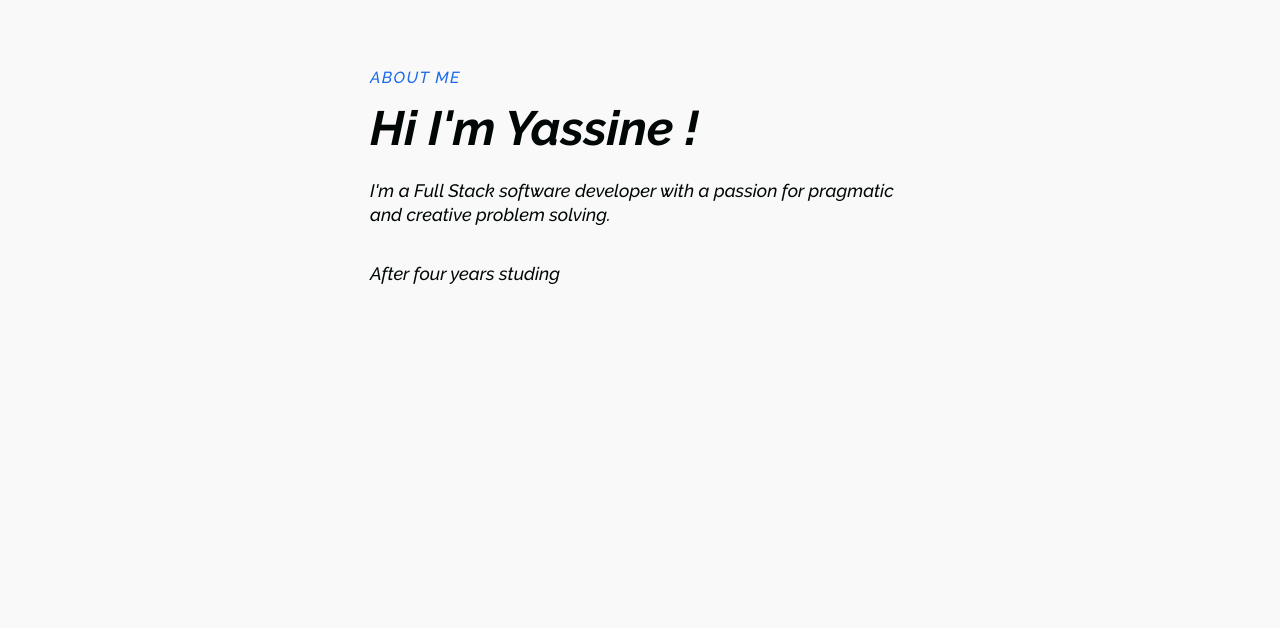
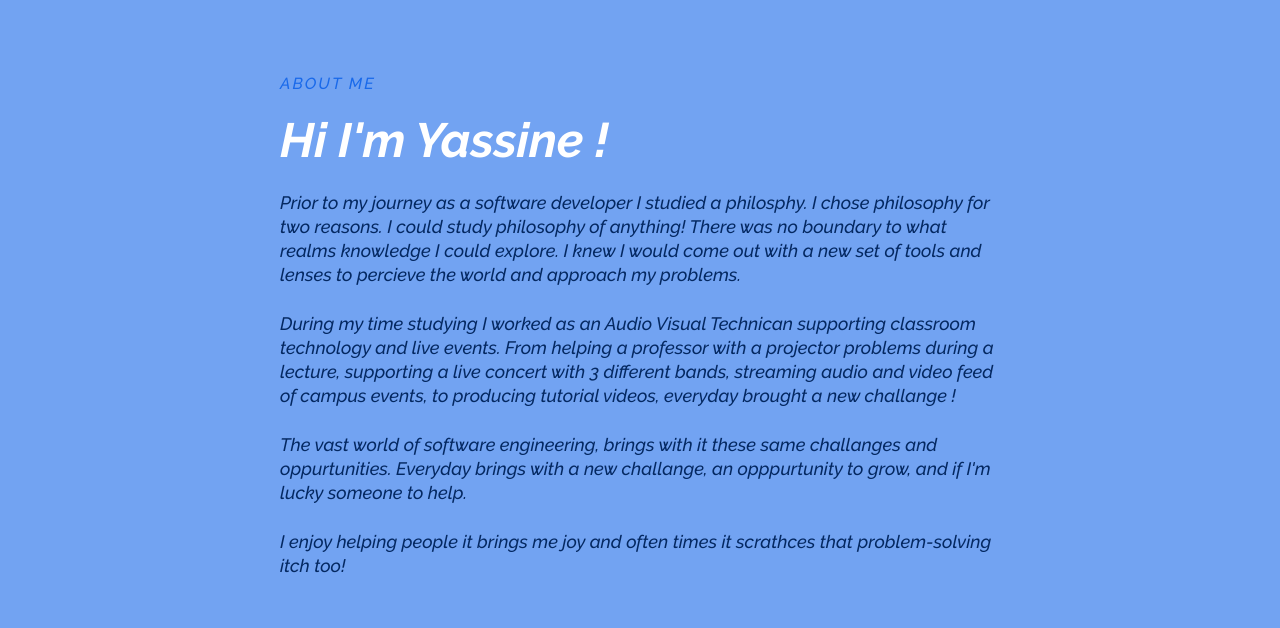
Before and after one commit to yamodah/Portfolio_Site, a React (Create React App) app: page / in a window 1280 px wide. Shown: the part 838-1466 px from the top of the page. Built offline with nearby package versions, Linux system fonts and the light colour scheme; a web font is replaced by a local one.

Commit message:
added 4th description and filled out data changed styles also

```diff
--- a/src/components/InfoElement/Data.js
+++ b/src/components/InfoElement/Data.js
@@ -1,14 +1,14 @@
 export const homeObj = {
-    id:"about",
-    lightBg:true,
-    lightText:false,
-    lightTextDesc:true,
-    topLine:"About Me",
-    headline:"Hi I'm Yassine !",
-    description:"I'm a Full Stack software developer with a passion for pragmatic \n and creative problem solving.",
-    description2:"After four years studing ",
-    description3:"",
-    alt:"Me",
-    dark:true,
-    darkText:true,
-}
+  id: "about",
+  lightBg: true,
+  lightText: true,
+  topLine: "About Me",
+  headline: "Hi I'm Yassine !",
+  description:
+    "Prior to my journey as a software developer I studied a philosphy. I chose philosophy for two reasons. I could study philosophy of anything! There was no boundary to what realms knowledge I could explore. I knew I would come out with a new set of tools and lenses to percieve the world and approach my problems.",
+  description2: "During my time studying I worked as an Audio Visual Technican supporting classroom technology and live events. From helping a professor with a projector problems during a lecture, supporting a live concert with 3 different bands, streaming audio and video feed of campus events, to producing tutorial videos, everyday brought a new challange !",
+  description4: "I enjoy helping people it brings me joy and often times it scrathces that problem-solving itch too! ",
+  description3:"The vast world of software engineering, brings with it these same challanges and oppurtunities. Everyday brings with a new challange, an opppurtunity to grow, and if I'm lucky someone to help.",
+  alt: "Me",
+  darkText: true,
+};
--- a/src/components/InfoElement/InfoElements.js
+++ b/src/components/InfoElement/InfoElements.js
@@ -2,7 +2,7 @@ import styled from "styled-components";
 
 export const InfoContainer =styled.div`
 color:#fff;
-background: ${({lightBg})=>(lightBg ? "#f9f9f9": "#010606")};
+background: ${({lightBg})=>(lightBg ? "rgba(25, 105, 234, 0.61)": "#010606")};
 
 @media screeen and (max-width: 768px){
     padding: 100px 0;
@@ -11,7 +11,7 @@ background: ${({lightBg})=>(lightBg ? "#f9f9f9": "#010606")};
 export const InfoWrapper = styled.div`
 display:flex;
 z-index:1;
-height:860px;
+height:775px;
 max-width:1100px;
 margin-right:auto;
 margin-left:auto;
@@ -34,16 +34,16 @@ margin-bottom:15px;
 padding:0 15px;
 `
 export const TextWrapper = styled.div`
-max-width:540px;
+max-width:720px;
 padding-top:0;
 padding-bottom:60px;
 `
 export const TopLine = styled.p`
 color:#1969EA;
-fonst-size:16px;
-line-height:16px;
+fonst-size:24px;
+line-height:28px;
 font-weight:700px;
-letter-spacing:1.4px;
+letter-spacing:2px;
 text-transform:uppercase;
 margin-bottom:16px;
 `
@@ -53,18 +53,19 @@ margin-bottom:24px;
 font-size:48px;
 line-height:1.1;
 font-weight: 600;
-color:${({lightText})=>(lightText ? "#f7f8f8":"#010606")};
+color:${({lightText})=>(lightText ? "#fff":"#010606")};
 
 @media screen and (max-width:480px){
     font-size:32px;
 }
 `
 export const Subtitle = styled.p`
-max-width:440opx;
-margin-bottom:35px;
+text-align:start;
+width:100%;
+margin-bottom:25px;
 font-size:18px;
 line-height:24px;
-color:${({darkText})=>(darkText?"#010606":"#fff")}
+color:${({darkText})=>(darkText?"#042861":"#fff")}
 `
 
 export const ImgWrap = styled.div`
@@ -78,3 +79,14 @@ margin:100px 0 10px 0;
 padding-right:0;
 border-radius:50px;
 `
+
+export const WhiteLine = styled.hr`
+    width: 35%;
+    margin-top:-10px;
+    margin-left: auto;
+    margin-right: auto;
+    background:white;
+    margin-bottom:1rem;
+    border: 4px solid #fff;
+    border-radius:15px;
+`
--- a/src/components/InfoElement/index.js
+++ b/src/components/InfoElement/index.js
@@ -20,7 +20,9 @@ const InfoSection = ({
   darkText,
   description2,
   description3,
+  description4,
 }) => {
+
   return (
     <>
       <InfoContainer lightBg={lightBg} id={id}>
@@ -33,6 +35,7 @@ const InfoSection = ({
                 <Subtitle darkText={darkText}>{description}</Subtitle>
                 <Subtitle darkText={darkText}>{description2}</Subtitle>
                 <Subtitle darkText={darkText}>{description3}</Subtitle>
+                <Subtitle darkText={darkText}>{description4}</Subtitle>
               </TextWrapper>
             </Column>
           </InfoRow>
```
